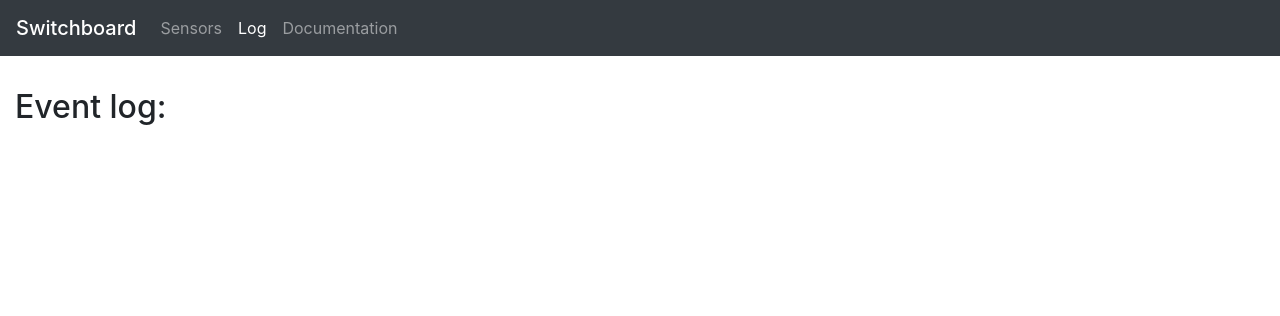
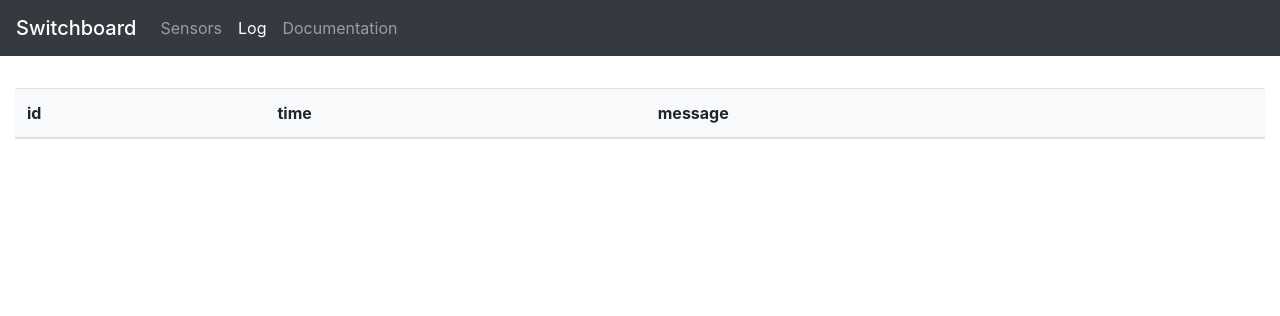
Before and after one commit to vinklat/laporte, a Flask app: page /log in a window 1280 px wide. Shown: the top 316 px of the page. Run offline with Flask 2, Linux system fonts and the light colour scheme; lists and menus that the app fills with data are empty; parts of the project's set-up code (start-up, migrations or seed data) failed here and were passed over; some libraries are stand-ins or nearby versions.

Commit message:
update html: improve log page

```diff
--- a/switchboard.py
+++ b/switchboard.py
@@ -330,6 +330,7 @@ def table():
 @app.route('/log')
 def log():
     return render_template('log.html',
+                           time_locale=pars.time_locale,
                            async_mode=sio.async_mode,
                            data=sensors.get_sensors_dump_dict())
 
--- a/templates/log.html
+++ b/templates/log.html
@@ -3,14 +3,25 @@
 {% block title %}event log{% endblock %}
 
 {% block content %}
-  <h2>Event log:</h2>
-  <div id="log" class="text-monospace"></div>
+<table class="table">
+    <thead>
+        <tr class="bg-light">
+            <th scope="col">id</th>
+            <th style="col">time</th>
+            <th scope="col">message</th>
+        </tr>
+    </thead>
+    <tbody id="log">
+    </tbody>
+</table>
 {% endblock %}
 
 {% block script %}
 <script type="text/javascript" src="//cdnjs.cloudflare.com/ajax/libs/socket.io/1.3.5/socket.io.min.js"></script>
 <script type="text/javascript" charset="utf-8">
-    $(document).ready(function() {
+    var msg_id = 0;
+
+     $(document).ready(function() {
         namespace = '/events';
         // Connect to the Socket.IO server.
         // The connection URL has the following format:
@@ -28,8 +39,12 @@
 
         // Event handler for server sent event data.
         socket.on('event', function(msg) {
-            t=new Date().toLocaleString();
-            $('#log').append('<br>' + $('<div/>').text(t + " " + msg).html());
+            if (msg_id >0) {
+                var t = new Date().toLocaleTimeString({% if time_locale is defined %}'{{ time_locale }}'{% endif %});
+                var row = '<tr><td>' + msg_id + "</td><td>" + t + '</td><td>' + msg + '</td></tr>';
+                $('#log').prepend(row);
+            }
+            msg_id += 1;
         });
     });
 </script>
```
